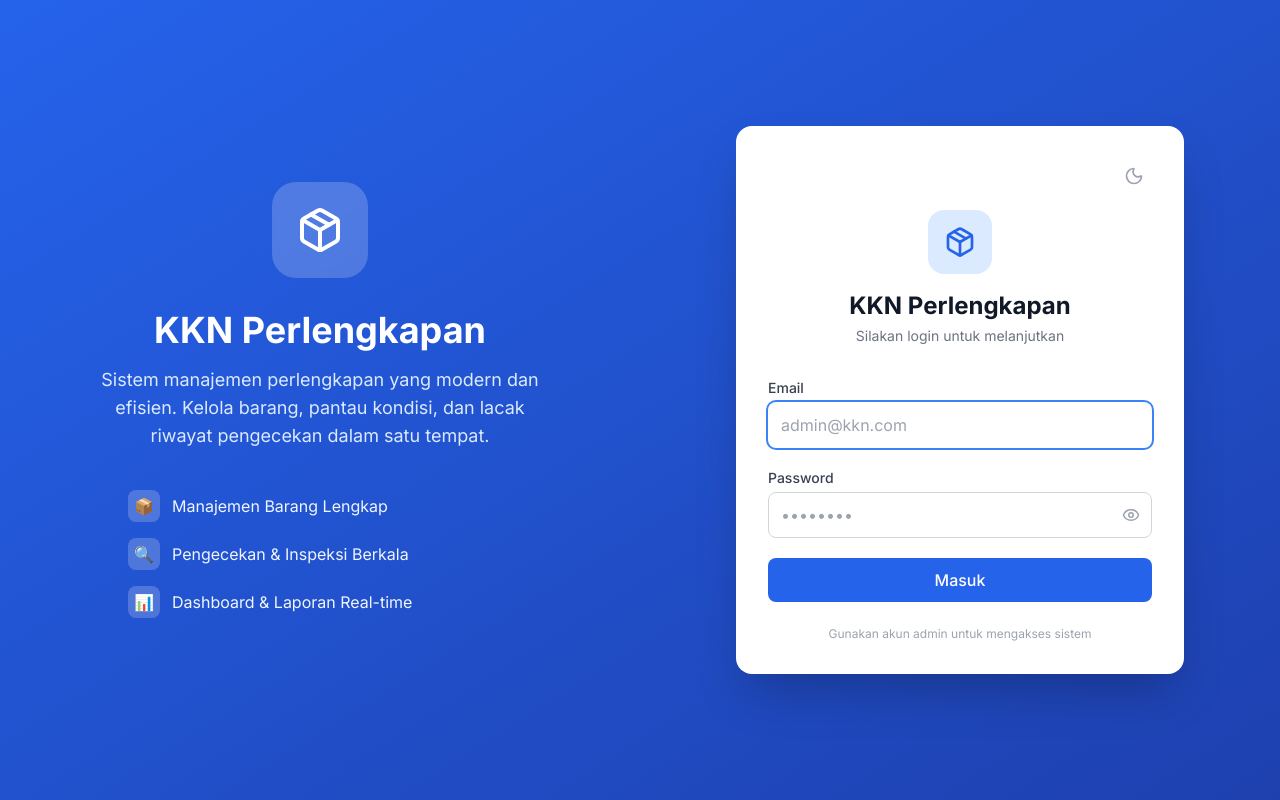
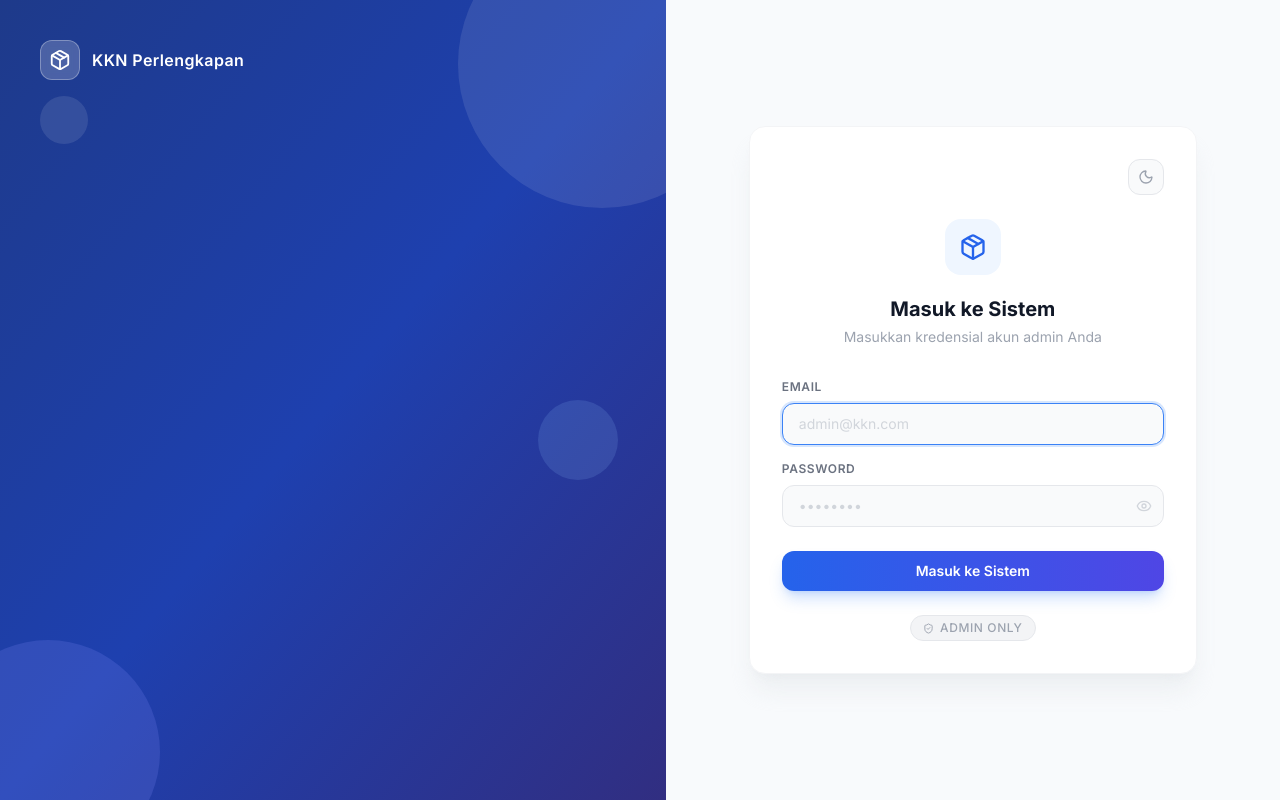
Before and after one commit to Drek7478/kkn-perlengkapan-frontend, a React (Vite) app: page /login in a window 1280 px wide. Built offline with nearby package versions, Linux system fonts and the light colour scheme.

Commit message:
update: tampilan UI Login

```diff
--- a/src/index.css
+++ b/src/index.css
@@ -38,3 +38,44 @@
 body {
   font-family: 'Inter', system-ui, sans-serif;
 }
+
+/* ===== Tambahkan di bagian PALING BAWAH file: src/index.css ===== */
+
+/* Animasi float untuk blob/shapes di background */
+@keyframes float-slow {
+  0%, 100% { transform: translateY(0px) rotate(0deg); }
+  33%       { transform: translateY(-18px) rotate(3deg); }
+  66%       { transform: translateY(8px) rotate(-2deg); }
+}
+@keyframes float-medium {
+  0%, 100% { transform: translateY(0px) rotate(0deg); }
+  50%       { transform: translateY(-12px) rotate(-4deg); }
+}
+@keyframes float-fast {
+  0%, 100% { transform: translateY(0px); }
+  50%       { transform: translateY(-8px); }
+}
+
+/* Animasi masuk halaman (fade + slide up) */
+@keyframes slide-up-fade {
+  from { opacity: 0; transform: translateY(24px); }
+  to   { opacity: 1; transform: translateY(0); }
+}
+@keyframes fade-in {
+  from { opacity: 0; }
+  to   { opacity: 1; }
+}
+
+/* Class animasi yang bisa dipakai */
+.animate-float-slow   { animation: float-slow   6s ease-in-out infinite; }
+.animate-float-medium { animation: float-medium 4.5s ease-in-out infinite; }
+.animate-float-fast   { animation: float-fast   3s ease-in-out infinite; }
+.animate-slide-up     { animation: slide-up-fade 0.5s ease-out both; }
+.animate-fade-in      { animation: fade-in 0.4s ease-out both; }
+
+/* Delay untuk stagger animasi */
+.delay-100 { animation-delay: 0.1s; }
+.delay-200 { animation-delay: 0.2s; }
+.delay-300 { animation-delay: 0.3s; }
+.delay-400 { animation-delay: 0.4s; }
+.delay-500 { animation-delay: 0.5s; }
--- a/src/pages/Login.jsx
+++ b/src/pages/Login.jsx
@@ -5,43 +5,39 @@ import { useNavigate } from 'react-router-dom';
 import { useAuth } from '../context/AuthContext';
 import { useTheme } from '../context/ThemeContext';
 import { useToast } from '../context/ToastContext';
-import { Eye, EyeOff, Moon, Sun, Package } from 'lucide-react';
+import {
+  Eye, EyeOff, Moon, Sun, Package,
+  ClipboardList, Search, BarChart3, ShieldCheck
+} from 'lucide-react';
 
 const Login = () => {
-  // State untuk form
   const [email, setEmail] = useState('');
   const [password, setPassword] = useState('');
   const [showPassword, setShowPassword] = useState(false);
   const [loading, setLoading] = useState(false);
   const [errors, setErrors] = useState({});
 
-  // Hooks
   const { login } = useAuth();
   const { isDark, toggleTheme } = useTheme();
   const toast = useToast();
   const navigate = useNavigate();
 
-  // Fungsi handle submit
   const handleSubmit = async (e) => {
     e.preventDefault();
     setErrors({});
     setLoading(true);
-
     try {
       await login(email, password);
       toast.success('Login berhasil! Selamat datang.');
       navigate('/dashboard');
     } catch (err) {
       if (err.response && err.response.status === 422) {
-        // Error validasi
         setErrors(err.response.data.errors || {});
         toast.error('Validasi gagal. Periksa kembali input Anda.');
       } else if (err.response && err.response.status === 401) {
-        // Error kredensial
         setErrors({ email: ['Email atau password salah.'] });
         toast.error('Email atau password salah.');
       } else {
-        // Error lain
         toast.error('Terjadi kesalahan. Silakan coba lagi.');
       }
     } finally {
@@ -50,93 +46,126 @@ const Login = () => {
   };
 
   return (
-    <div className="min-h-screen flex bg-gradient-to-br from-blue-600 to-blue-800 dark:from-gray-900 dark:to-gray-800">
+    <div className="min-h-screen flex bg-slate-50 dark:bg-gray-950 transition-colors duration-300">
       {/* ============================================
-          BAGIAN KIRI: BRAND / ILUSTRASI (DESKTOP)
+          PANEL KIRI — Brand & Dekoratif (Desktop)
           ============================================ */}
-      <div className="hidden lg:flex lg:w-1/2 items-center justify-center p-12">
-        <div className="text-center text-white">
-          {/* Icon besar */}
-          <div className="inline-flex items-center justify-center w-24 h-24 bg-white/20 rounded-3xl mb-8 backdrop-blur-sm">
-            <Package size={48} />
+      <div className="hidden lg:flex lg:w-[52%] relative overflow-hidden bg-gradient-to-br from-blue-900 via-blue-800 to-indigo-900">
+
+        {/* Dekoratif Blob 1 — Lingkaran besar kanan atas */}
+        <div className="absolute -top-20 -right-20 w-72 h-72 rounded-full bg-white/10 animate-float-slow" />
+
+        {/* Dekoratif Blob 2 — Lingkaran sedang kiri bawah */}
+        <div className="absolute -bottom-16 -left-16 w-56 h-56 rounded-full bg-indigo-400/20 animate-float-medium delay-200" />
+
+        {/* Dekoratif Blob 3 — Lingkaran kecil kanan tengah */}
+        <div className="absolute top-1/2 right-12 w-20 h-20 rounded-full bg-blue-300/15 animate-float-fast delay-400" />
+
+        {/* Dekoratif Blob 4 — Lingkaran kecil kiri atas */}
+        <div className="absolute top-24 left-10 w-12 h-12 rounded-full bg-white/10 animate-float-medium delay-100" />
+
+        {/* Konten Panel Kiri */}
+        <div className="relative z-10 flex flex-col justify-between h-full p-10 w-full">
+
+          {/* Logo & Nama Aplikasi */}
+          <div className="flex items-center gap-3">
+            <div className="w-10 h-10 rounded-xl bg-white/20 backdrop-blur-sm border border-white/30 flex items-center justify-center">
+              <Package size={22} className="text-white" />
+            </div>
+            <span className="text-white font-semibold text-base tracking-wide">
+              KKN Perlengkapan
+            </span>
           </div>
 
-          <h1 className="text-4xl font-bold mb-4">KKN Perlengkapan</h1>
-          <p className="text-lg text-blue-100 max-w-md">
-            Sistem manajemen perlengkapan yang modern dan efisien.
-            Kelola barang, pantau kondisi, dan lacak riwayat pengecekan dalam satu tempat.
+          {/* Teks Brand Utama */}
+          <div className="animate-slide-up">
+            {/* Badge */}
+            <div className="inline-flex items-center gap-2 bg-white/15 border border-white/20 rounded-full px-4 py-1.5 mb-6">
+              <ShieldCheck size={14} className="text-blue-200" />
+              <span className="text-blue-100 text-xs font-medium tracking-wider uppercase">
+                Sistem Manajemen KKN
+              </span>
+            </div>
+
+            {/* Heading */}
+            <h1 className="text-4xl font-bold text-white leading-tight mb-4">
+              Kelola Perlengkapan<br />
+              <span className="text-blue-200">KKN</span> dengan Mudah
+            </h1>
+
+            <p className="text-blue-100/70 text-sm leading-relaxed max-w-sm">
+              Pantau kondisi barang, lacak inventaris, dan catat riwayat
+              pengecekan — semua dalam satu sistem terpusat yang modern.
             </p>
+          </div>
 
-          {/* Fitur-fitur */}
-          <div className="mt-10 space-y-4 text-left max-w-sm mx-auto">
-            <div className="flex items-center gap-3">
-              <div className="w-8 h-8 bg-white/20 rounded-lg flex items-center justify-center">
-                📦
+          {/* Daftar Fitur */}
+          <div className="space-y-3 animate-slide-up delay-200">
+            {[
+              { icon: ClipboardList, text: 'Inventaris barang lengkap dengan foto' },
+              { icon: Search, text: 'Pengecekan & inspeksi kondisi berkala' },
+              { icon: BarChart3, text: 'Dashboard & laporan real-time' },
+            ].map(({ icon: Icon, text }) => (
+              <div
+                key={text}
+                className="flex items-center gap-3 bg-white/10 border border-white/15 rounded-xl px-4 py-3 backdrop-blur-sm"
+              >
+                <div className="w-8 h-8 rounded-lg bg-white/20 flex items-center justify-center flex-shrink-0">
+                  <Icon size={16} className="text-white" />
                 </div>
-              <span className="text-blue-50">Manajemen Barang Lengkap</span>
+                <span className="text-white/80 text-sm">{text}</span>
               </div>
-            <div className="flex items-center gap-3">
-              <div className="w-8 h-8 bg-white/20 rounded-lg flex items-center justify-center">
-                🔍
-              </div>
-              <span className="text-blue-50">Pengecekan & Inspeksi Berkala</span>
-            </div>
-            <div className="flex items-center gap-3">
-              <div className="w-8 h-8 bg-white/20 rounded-lg flex items-center justify-center">
-                📊
-              </div>
-              <span className="text-blue-50">Dashboard & Laporan Real-time</span>
-            </div>
+            ))}
           </div>
         </div>
       </div>
 
       {/* ============================================
-          BAGIAN KANAN: FORM LOGIN
+          PANEL KANAN — Form Login
           ============================================ */}
-      <div className="flex-1 flex items-center justify-center p-6">
-        <div className="w-full max-w-md">
-          {/* Card Form */}
-          <div className="bg-white dark:bg-gray-900 rounded-2xl shadow-2xl p-8">
+      <div className="flex-1 flex items-center justify-center p-6 lg:p-12 bg-slate-50 dark:bg-gray-950">
+        <div className="w-full max-w-md bg-white dark:bg-gray-900 rounded-2xl border border-gray-100 dark:border-gray-800 shadow-xl shadow-gray-200/60 dark:shadow-none p-8 animate-slide-up">
+
           {/* Toggle Dark Mode */}
-            <div className="flex justify-end mb-4">
+          <div className="flex justify-end mb-6">
             <button
               onClick={toggleTheme}
-                className="p-2 rounded-lg text-gray-400 hover:text-gray-600 dark:text-gray-500 dark:hover:text-gray-300 hover:bg-gray-100 dark:hover:bg-gray-800 transition-colors"
+              className="w-9 h-9 rounded-xl border border-gray-200 dark:border-gray-700 bg-gray-50 dark:bg-gray-800 flex items-center justify-center text-gray-400 dark:text-gray-500 hover:text-gray-600 dark:hover:text-gray-300 hover:bg-gray-100 dark:hover:bg-gray-700 transition-all duration-200"
               title={isDark ? 'Mode Terang' : 'Mode Gelap'}
             >
-                {isDark ? <Sun size={20} /> : <Moon size={20} />}
+              {isDark ? <Sun size={16} /> : <Moon size={16} />}
             </button>
           </div>
 
-            {/* Logo & Judul */}
+          {/* Header Form */}
           <div className="text-center mb-8">
-              <div className="inline-flex items-center justify-center w-16 h-16 bg-blue-100 dark:bg-blue-900/40 rounded-2xl mb-4">
-                <Package size={32} className="text-blue-600 dark:text-blue-400" />
+            <div className="inline-flex w-14 h-14 rounded-2xl bg-blue-50 dark:bg-blue-950/50 items-center justify-center mb-5">
+              <Package size={28} className="text-blue-600 dark:text-blue-400" />
             </div>
-              <h2 className="text-2xl font-bold text-gray-900 dark:text-gray-50">
-                KKN Perlengkapan
+            <h2 className="text-xl font-bold text-gray-900 dark:text-gray-50 mb-1">
+              Masuk ke Sistem
             </h2>
-              <p className="text-sm text-gray-500 dark:text-gray-400 mt-1">
-                Silakan login untuk melanjutkan
+            <p className="text-sm text-gray-400 dark:text-gray-500">
+              Masukkan kredensial akun admin Anda
             </p>
           </div>
 
-            {/* Error General */}
-            {errors.email && errors.email[0] && !errors.password && (
-              <div className="mb-4 p-3 bg-red-50 dark:bg-red-900/30 border border-red-200 dark:border-red-800 rounded-lg">
-                <p className="text-sm text-red-700 dark:text-red-300">{errors.email[0]}</p>
+          {/* Alert Error Global */}
+          {errors.email && (
+            <div className="mb-5 flex items-start gap-2.5 bg-red-50 dark:bg-red-950/40 border border-red-100 dark:border-red-900/50 rounded-xl px-4 py-3">
+              <svg className="w-4 h-4 text-red-500 mt-0.5 flex-shrink-0" fill="currentColor" viewBox="0 0 20 20">
+                <path fillRule="evenodd" d="M10 18a8 8 0 100-16 8 8 0 000 16zM8.707 7.293a1 1 0 00-1.414 1.414L8.586 10l-1.293 1.293a1 1 0 101.414 1.414L10 11.414l1.293 1.293a1 1 0 001.414-1.414L11.414 10l1.293-1.293a1 1 0 00-1.414-1.414L10 8.586 8.707 7.293z" clipRule="evenodd" />
+              </svg>
+              <p className="text-sm text-red-600 dark:text-red-400">{errors.email[0]}</p>
             </div>
           )}
 
-            {/* Form */}
-            <form onSubmit={handleSubmit} className="space-y-5">
+          {/* Form Login */}
+          <form onSubmit={handleSubmit}>
+
             {/* Field Email */}
-              <div>
-                <label
-                  htmlFor="email"
-                  className="block text-sm font-medium text-gray-700 dark:text-gray-300 mb-1"
-                >
+            <div className="mb-4">
+              <label htmlFor="email" className="block text-xs font-semibold text-gray-500 dark:text-gray-400 uppercase tracking-wider mb-2">
                 Email
               </label>
               <input
@@ -145,30 +174,27 @@ const Login = () => {
                 value={email}
                 onChange={(e) => setEmail(e.target.value)}
                 placeholder="admin@kkn.com"
-                  className={`
-                    w-full px-3 py-2.5 rounded-lg border
-                    bg-white dark:bg-gray-800
-                    text-gray-900 dark:text-gray-100
-                    placeholder-gray-400 dark:placeholder-gray-500
-                    focus:outline-none focus:ring-2 focus:ring-blue-500 focus:border-transparent
-                    transition-colors duration-200
-                    ${errors.email ? 'border-red-300 dark:border-red-600' : 'border-gray-300 dark:border-gray-600'}
-                  `}
                 required
                 autoComplete="email"
                 autoFocus
+                className={`
+                  w-full px-4 py-2.5 rounded-xl text-sm
+                  bg-gray-50 dark:bg-gray-800
+                  text-gray-900 dark:text-gray-100
+                  placeholder-gray-300 dark:placeholder-gray-600
+                  border transition-all duration-200
+                  focus:outline-none focus:ring-2 focus:ring-blue-500/20 focus:border-blue-500
+                  ${errors.email
+                    ? 'border-red-300 dark:border-red-700'
+                    : 'border-gray-200 dark:border-gray-700 hover:border-gray-300 dark:hover:border-gray-600'
+                  }
+                `}
               />
-                {errors.email && (
-                  <p className="text-sm text-red-600 dark:text-red-400 mt-1">{errors.email[0]}</p>
-                )}
             </div>
 
             {/* Field Password */}
-              <div>
-                <label
-                  htmlFor="password"
-                  className="block text-sm font-medium text-gray-700 dark:text-gray-300 mb-1"
-                >
+            <div className="mb-6">
+              <label htmlFor="password" className="block text-xs font-semibold text-gray-500 dark:text-gray-400 uppercase tracking-wider mb-2">
                 Password
               </label>
               <div className="relative">
@@ -178,64 +204,72 @@ const Login = () => {
                   value={password}
                   onChange={(e) => setPassword(e.target.value)}
                   placeholder="••••••••"
-                    className={`
-                      w-full px-3 py-2.5 pr-10 rounded-lg border
-                      bg-white dark:bg-gray-800
-                      text-gray-900 dark:text-gray-100
-                      placeholder-gray-400 dark:placeholder-gray-500
-                      focus:outline-none focus:ring-2 focus:ring-blue-500 focus:border-transparent
-                      transition-colors duration-200
-                      ${errors.password ? 'border-red-300 dark:border-red-600' : 'border-gray-300 dark:border-gray-600'}
-                    `}
                   required
                   autoComplete="current-password"
+                  className={`
+                    w-full px-4 py-2.5 pr-11 rounded-xl text-sm
+                    bg-gray-50 dark:bg-gray-800
+                    text-gray-900 dark:text-gray-100
+                    placeholder-gray-300 dark:placeholder-gray-600
+                    border transition-all duration-200
+                    focus:outline-none focus:ring-2 focus:ring-blue-500/20 focus:border-blue-500
+                    ${errors.password
+                      ? 'border-red-300 dark:border-red-700'
+                      : 'border-gray-200 dark:border-gray-700 hover:border-gray-300 dark:hover:border-gray-600'
+                    }
+                  `}
                 />
-                  {/* Tombol Show/Hide Password */}
                 <button
                   type="button"
                   onClick={() => setShowPassword(!showPassword)}
-                    className="absolute right-3 top-1/2 -translate-y-1/2 text-gray-400 hover:text-gray-600 dark:hover:text-gray-300"
                   tabIndex={-1}
+                  className="absolute right-3 top-1/2 -translate-y-1/2 text-gray-300 dark:text-gray-600 hover:text-gray-500 dark:hover:text-gray-400 transition-colors"
                 >
-                    {showPassword ? <EyeOff size={18} /> : <Eye size={18} />}
+                  {showPassword ? <EyeOff size={16} /> : <Eye size={16} />}
                 </button>
               </div>
               {errors.password && (
-                  <p className="text-sm text-red-600 dark:text-red-400 mt-1">{errors.password[0]}</p>
+                <p className="text-xs text-red-500 dark:text-red-400 mt-1.5">{errors.password[0]}</p>
               )}
             </div>
 
-              {/* Tombol Login */}
+            {/* Tombol Submit */}
             <button
               type="submit"
               disabled={loading}
               className="
-                  w-full py-2.5 px-4 rounded-lg
-                  bg-blue-600 hover:bg-blue-700
-                  text-white font-medium
+                w-full py-2.5 px-4 rounded-xl
+                bg-gradient-to-r from-blue-600 to-indigo-600
+                hover:from-blue-700 hover:to-indigo-700
+                active:scale-[0.98]
+                text-white text-sm font-semibold
+                shadow-lg shadow-blue-500/25
+                transition-all duration-200
                 focus:outline-none focus:ring-2 focus:ring-blue-500 focus:ring-offset-2
                 dark:focus:ring-offset-gray-900
-                  transition-colors duration-200
-                  disabled:opacity-50 disabled:cursor-not-allowed
+                disabled:opacity-60 disabled:cursor-not-allowed disabled:active:scale-100
                 flex items-center justify-center gap-2
               "
             >
               {loading ? (
                 <>
-                    {/* Spinner kecil */}
                   <div className="w-4 h-4 border-2 border-white/30 border-t-white rounded-full animate-spin" />
                   <span>Memproses...</span>
                 </>
               ) : (
-                  'Masuk'
+                'Masuk ke Sistem'
               )}
             </button>
           </form>
 
-            {/* Info Akun */}
-            <p className="mt-6 text-center text-xs text-gray-400 dark:text-gray-500">
-              Gunakan akun admin untuk mengakses sistem
-            </p>
+          {/* Footer Card — Badge Admin Only */}
+          <div className="mt-6 flex items-center justify-center gap-2">
+            <span className="inline-flex items-center gap-1.5 bg-gray-100 dark:bg-gray-800 border border-gray-200 dark:border-gray-700 rounded-full px-3 py-1">
+              <ShieldCheck size={11} className="text-gray-400" />
+              <span className="text-xs text-gray-400 dark:text-gray-500 font-medium tracking-wider uppercase">
+                Admin Only
+              </span>
+            </span>
           </div>
         </div>
       </div>
```
Lines whose indentation alone changed are shown as unchanged.
